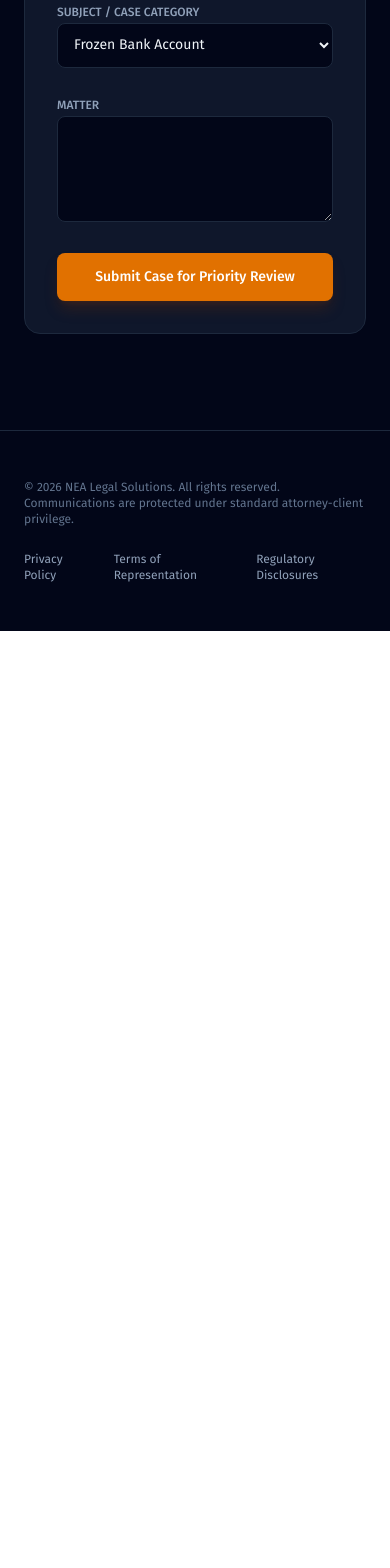
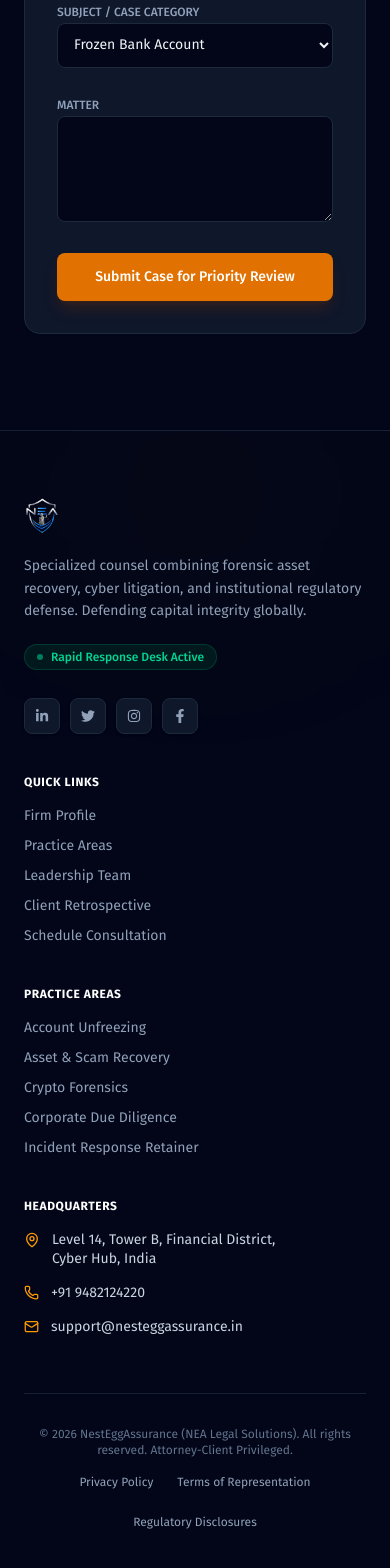
Before and after one commit to Sooraj401/NEA-Website-1.0, a React (Vite) app: page / in a window 390 px wide. Shown: the part 7563-9131 px from the top of the page. Before the commit the page ends 8194 px from the top, so only its background shows below. Built offline with nearby package versions, Linux system fonts and the light colour scheme; a web font is replaced by a local one.

Commit message:
footer update

```diff
--- a/src/App.jsx
+++ b/src/App.jsx
@@ -32,10 +32,20 @@
   Check,
   Loader2,
   AlertCircle,
+  Shield,
+  Phone,
+  MapPin,
+  ArrowUpRight,
 } from "lucide-react";
 import FloatingActions from "./components/FloatingActions";
 import PageLoader from "./components/PageLoader";
-import { FaLinkedin, FaLinkedinIn } from "react-icons/fa";
+import {
+  FaLinkedin,
+  FaLinkedinIn,
+  FaTwitter,
+  FaInstagram,
+  FaFacebookF,
+} from "react-icons/fa";
 
 // Clean numeric targets paired with their display suffixes
 const stats = [
@@ -1087,23 +1097,170 @@
         </section>
 
         {/* Footer */}
-        <footer className="border-t border-slate-800 bg-slate-950 py-12 px-6">
-          <div className="max-w-7xl mx-auto flex flex-col md:flex-row justify-between items-center gap-6">
-            <p className="text-xs text-slate-500">
-              © {new Date().getFullYear()} NEA Legal Solutions. All rights
-              reserved. Communications are protected under standard
-              attorney-client privilege.
+        <footer className="relative border-t border-slate-800/80 bg-slate-950 text-slate-400 overflow-hidden">
+          {/* Ambient Background Glow */}
+          <div className="absolute top-0 left-1/2 -translate-x-1/2 w-3/4 h-32 bg-amber-500/5 blur-[120px] rounded-full pointer-events-none" />
+
+          <div className="relative max-w-7xl mx-auto px-6 pt-16 pb-12">
+            {/* Main Grid: 4-Column Layout */}
+            <div className="grid grid-cols-1 md:grid-cols-2 lg:grid-cols-5 gap-10 lg:gap-8 pb-14 border-b border-slate-800/80">
+              {/* Brand Profile & Socials */}
+              <div className="lg:col-span-2 space-y-5">
+                <div className="flex items-center gap-3">
+                  <img
+                    src="/logo.png"
+                    alt="NestEggAssurance"
+                    className="h-10 w-auto object-contain"
+                  />
+                </div>
+
+                <p className="text-sm text-slate-400 leading-relaxed max-w-sm">
+                  Specialized counsel combining forensic asset recovery, cyber
+                  litigation, and institutional regulatory defense. Defending
+                  capital integrity globally.
                 </p>
-            <div className="flex gap-6 text-xs text-slate-400">
-              <a href="#" className="hover:text-amber-500">
+
+                {/* Status indicator */}
+                <div className="inline-flex items-center gap-2 px-3 py-1 rounded-full bg-emerald-950/50 border border-emerald-500/20 text-emerald-400 text-xs font-medium">
+                  <span className="w-1.5 h-1.5 rounded-full bg-emerald-400 animate-pulse" />
+                  Rapid Response Desk Active
+                </div>
+
+                {/* Social Icons */}
+                <div className="flex items-center gap-2.5 pt-2">
+                  {[
+                    { icon: FaLinkedinIn, href: "#", label: "LinkedIn" },
+                    { icon: FaTwitter, href: "#", label: "Twitter" },
+                    {
+                      icon: FaInstagram,
+                      href: "https://www.instagram.com/nesteggassurance?igsi=MWZuZjRpdnRsYnN1bQ%3D%3D&utm_source=qr",
+                      label: "Instagram",
+                    },
+                    { icon: FaFacebookF, href: "#", label: "Facebook" },
+                  ].map((item, i) => (
+                    <a
+                      key={i}
+                      href={item.href}
+                      aria-label={item.label}
+                      className="w-9 h-9 rounded-lg bg-slate-900 border border-slate-800 flex items-center justify-center text-slate-400 hover:text-amber-400 hover:border-amber-500/40 hover:bg-slate-800/80 transition-all duration-200 shadow-sm"
+                    >
+                      <item.icon size={14} />
+                    </a>
+                  ))}
+                </div>
+              </div>
+
+              {/* Navigation Links */}
+              <div>
+                <h4 className="text-xs font-bold text-white uppercase tracking-wider mb-4">
+                  Quick Links
+                </h4>
+                <ul className="space-y-2.5 text-sm">
+                  {[
+                    { label: "Firm Profile", href: "#about" },
+                    { label: "Practice Areas", href: "#services" },
+                    { label: "Leadership Team", href: "#team" },
+                    { label: "Client Retrospective", href: "#testimonials" },
+                    { label: "Schedule Consultation", href: "#contact" },
+                  ].map((link, i) => (
+                    <li key={i}>
+                      <a
+                        href={link.href}
+                        className="hover:text-amber-400 transition-colors inline-flex items-center gap-1 group"
+                      >
+                        <span>{link.label}</span>
+                        <ArrowUpRight
+                          size={12}
+                          className="opacity-0 -translate-y-0.5 translate-x-0.5 group-hover:opacity-100 transition-all"
+                        />
+                      </a>
+                    </li>
+                  ))}
+                </ul>
+              </div>
+
+              {/* Core Practice Areas */}
+              <div>
+                <h4 className="text-xs font-bold text-white uppercase tracking-wider mb-4">
+                  Practice Areas
+                </h4>
+                <ul className="space-y-2.5 text-sm">
+                  {[
+                    "Account Unfreezing",
+                    "Asset & Scam Recovery",
+                    "Crypto Forensics",
+                    "Corporate Due Diligence",
+                    "Incident Response Retainer",
+                  ].map((service, i) => (
+                    <li key={i}>
+                      <a
+                        href="#services"
+                        className="hover:text-amber-400 transition-colors block"
+                      >
+                        {service}
+                      </a>
+                    </li>
+                  ))}
+                </ul>
+              </div>
+
+              {/* Office & Direct Contact */}
+              <div>
+                <h4 className="text-xs font-bold text-white uppercase tracking-wider mb-4">
+                  Headquarters
+                </h4>
+                <ul className="space-y-3.5 text-sm">
+                  <li className="flex items-start gap-3">
+                    <MapPin
+                      size={16}
+                      className="text-amber-500 mt-0.5 shrink-0"
+                    />
+                    <span className="leading-snug text-slate-300">
+                      Level 14, Tower B, Financial District,
+                      <br />
+                      Cyber Hub, India
+                    </span>
+                  </li>
+                  <li className="flex items-center gap-3">
+                    <Phone size={15} className="text-amber-500 shrink-0" />
+                    <a
+                      href="tel:+919482124220"
+                      className="hover:text-amber-400 text-slate-300 transition-colors"
+                    >
+                      +91 9482124220
+                    </a>
+                  </li>
+                  <li className="flex items-center gap-3">
+                    <Mail size={15} className="text-amber-500 shrink-0" />
+                    <a
+                      href="mailto:support@nesteggassurance.in"
+                      className="hover:text-amber-400 text-slate-300 transition-colors"
+                    >
+                      support@nesteggassurance.in
+                    </a>
+                  </li>
+                </ul>
+              </div>
+            </div>
+
+            {/* Bottom Legal Notice & Copyright */}
+            <div className="pt-8 flex flex-col sm:flex-row items-center justify-between gap-4 text-xs">
+              <p className="text-slate-500 text-center sm:text-left">
+                © {new Date().getFullYear()} NestEggAssurance (NEA Legal
+                Solutions). All rights reserved. Attorney-Client Privileged.
+              </p>
+
+              <div className="flex flex-wrap justify-center gap-6 text-slate-400">
+                <a href="#" className="hover:text-amber-400 transition-colors">
                   Privacy Policy
                 </a>
-              <a href="#" className="hover:text-amber-500">
+                <a href="#" className="hover:text-amber-400 transition-colors">
                   Terms of Representation
                 </a>
-              <a href="#" className="hover:text-amber-500">
+                <a href="#" className="hover:text-amber-400 transition-colors">
                   Regulatory Disclosures
                 </a>
+              </div>
             </div>
           </div>
         </footer>
```
Lines whose indentation alone changed are shown as unchanged.
